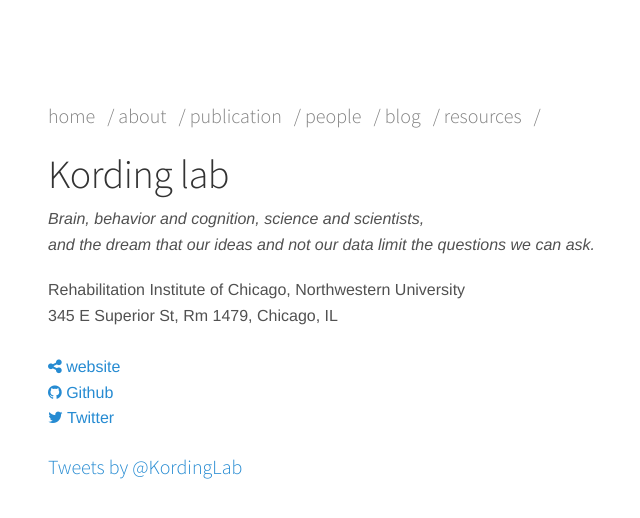
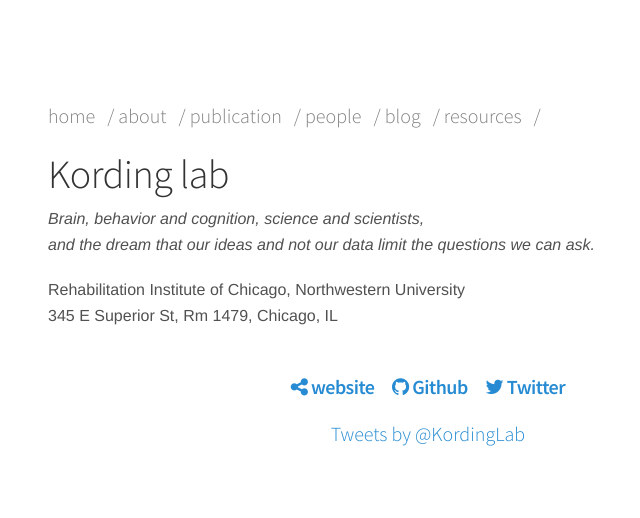
Before and after one commit to KordingLab/KordingLab.github.io, a Jekyll site: the page built from index.html, in a window 1280 px wide. Shown: the top 518 px of the page, without its empty margins (212-852 px from the left). Built offline with Jekyll 4.4.1, drawn with Linux system fonts in a browser that asks for light colours; nearby versions of some CDN libraries; comment, search, counter and statistics services are not loaded.

Commit message:
little tweak on index.html, hover of blog and ref and people

```diff
--- a/index.html
+++ b/index.html
@@ -11,14 +11,13 @@
 
   <p>Rehabilitation Institute of Chicago, Northwestern University<br>
     345 E Superior St, Rm 1479, Chicago, IL
-    <br>
-    <br>
-  <a href="http://klab.smpp.northwestern.edu/wiki/index.php5/Main_Page"><i class="fa fa-share-alt"></i> website</a><br>
-  <a href="https://github.com/KordingLab"><i class="fa fa-github"></i> Github</a><br>
-  <a href="https://twitter.com/KordingLab"><i class="fa fa-twitter"></i> Twitter</a>
+    <span style="display: block; margin-bottom: 3em"></span>
+  <center><h4><a href="http://klab.smpp.northwestern.edu/wiki/index.php5/Main_Page"><i class="fa fa-share-alt"></i> website</a>&nbsp;&nbsp;&nbsp;&nbsp;
+  <a href="https://github.com/KordingLab"><i class="fa fa-github"></i> Github</a>&nbsp;&nbsp;&nbsp;&nbsp;
+  <a href="https://twitter.com/KordingLab"><i class="fa fa-twitter"></i> Twitter</a></h4><center>
   </p>
 
-  <a class="twitter-timeline" href="https://twitter.com/KordingLab" data-widget-id="695051708246941697">Tweets by @KordingLab</a>
+  <center><a class="twitter-timeline" href="https://twitter.com/KordingLab" data-widget-id="695051708246941697">Tweets by @KordingLab</a></center>
   <script>!function(d,s,id){var js,fjs=d.getElementsByTagName(s)[0],p=/^http:/.test(d.location)?'http':'https';if(!d.getElementById(id)){js=d.createElement(s);js.id=id;js.src=p+"://platform.twitter.com/widgets.js";fjs.parentNode.insertBefore(js,fjs);}}(document,"script","twitter-wjs");</script>
 
 </header>
--- a/style.scss
+++ b/style.scss
@@ -456,13 +456,13 @@
   margin-left: 2rem;
 }
 
-.content .list {
+.people {
   margin: auto;
   text-align: center;
   margin-top: 0.75em;
 }
 
-.list-item {
+.list-item-people {
   display: inline-block;
   padding-right: 1em;
 }
@@ -476,6 +476,10 @@
   font-size: 18px;
 }
 
-.list-post-title .name:hover {
+.list-item a:hover, .list-post-title:hover .name, .list-post-title .name:hover {
   color: #c42929;
 }
+
+.page-title {
+  margin-bottom: 0.6em;
+}
```
Also changed, not shown: people.md (+2 -2 lines).
